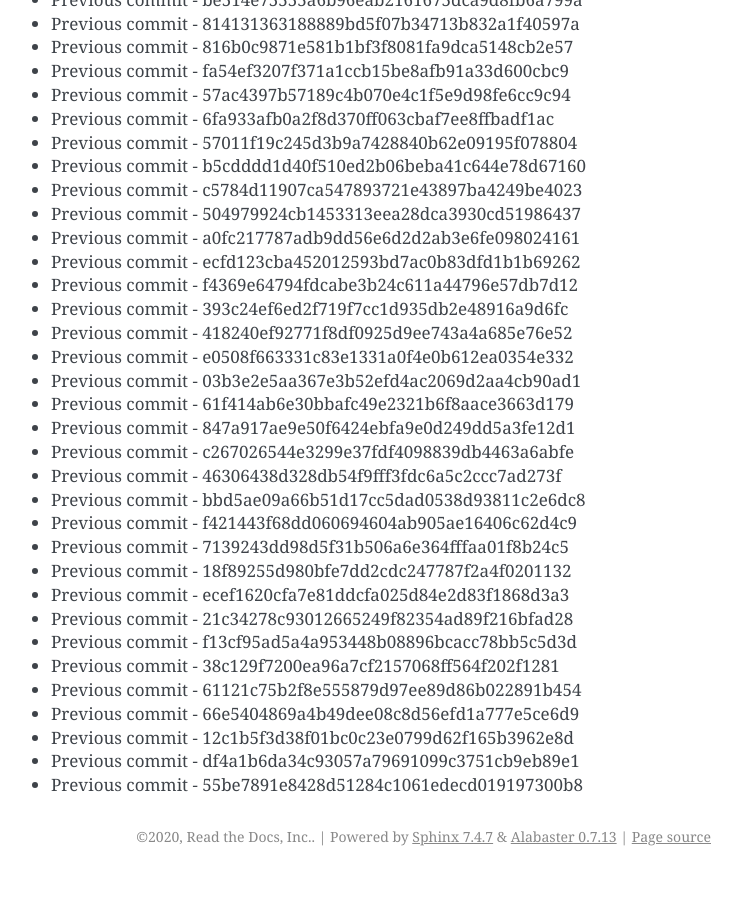
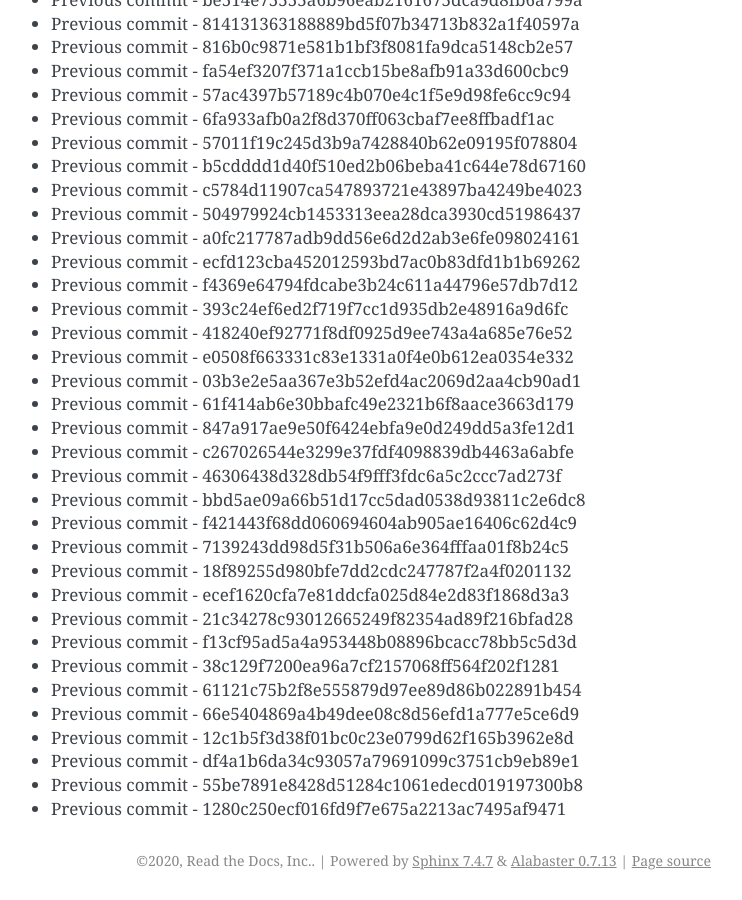
Before and after one commit to readthedocs/rtd-git-stresstest, a Sphinx documentation site: the page built from docs/updates.rst, in a window 1280 px wide and 900 px high, scrolled down 57554 px. Shown: the whole window, without its empty margins (399-1141 px from the left). Built offline with Sphinx 7.4.7, drawn with Linux system fonts in a browser that asks for light colours; before the commit the page ends 58430 px from its top, so only the background shows below that.

Commit message:
Generating commit from previous: 1280c250ecf016fd9f7e675a2213ac7495af9471

```diff
--- a/docs/updates.rst
+++ b/docs/updates.rst
@@ -2450,3 +2450,4 @@ It can be tested for any performance characteristics.
 * Previous commit - 12c1b5f3d38f01bc0c23e0799d62f165b3962e8d
 * Previous commit - df4a1b6da34c93057a79691099c3751cb9eb89e1
 * Previous commit - 55be7891e8428d51284c1061edecd019197300b8
+* Previous commit - 1280c250ecf016fd9f7e675a2213ac7495af9471
```
